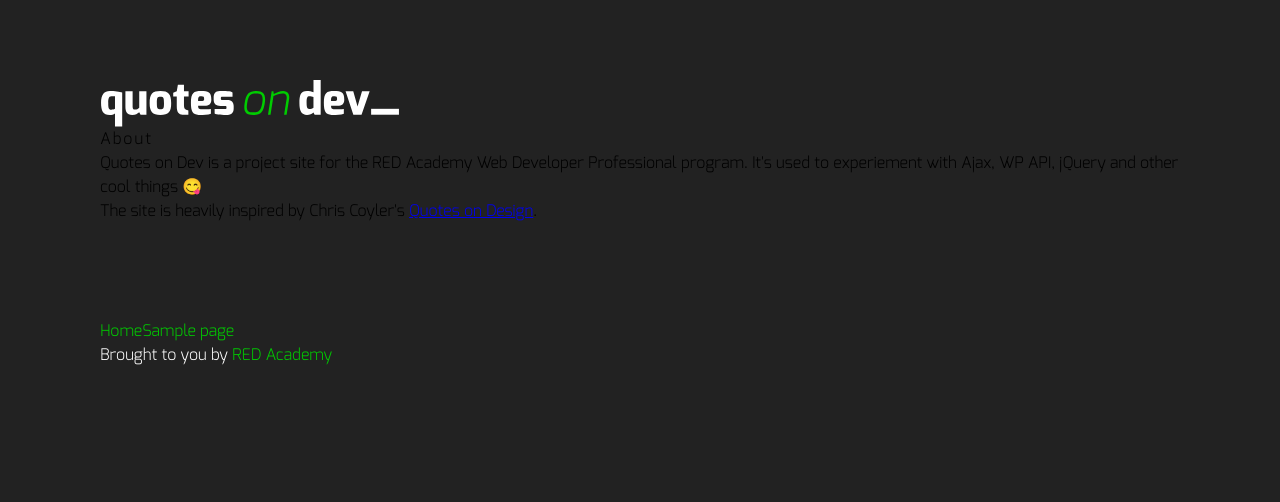
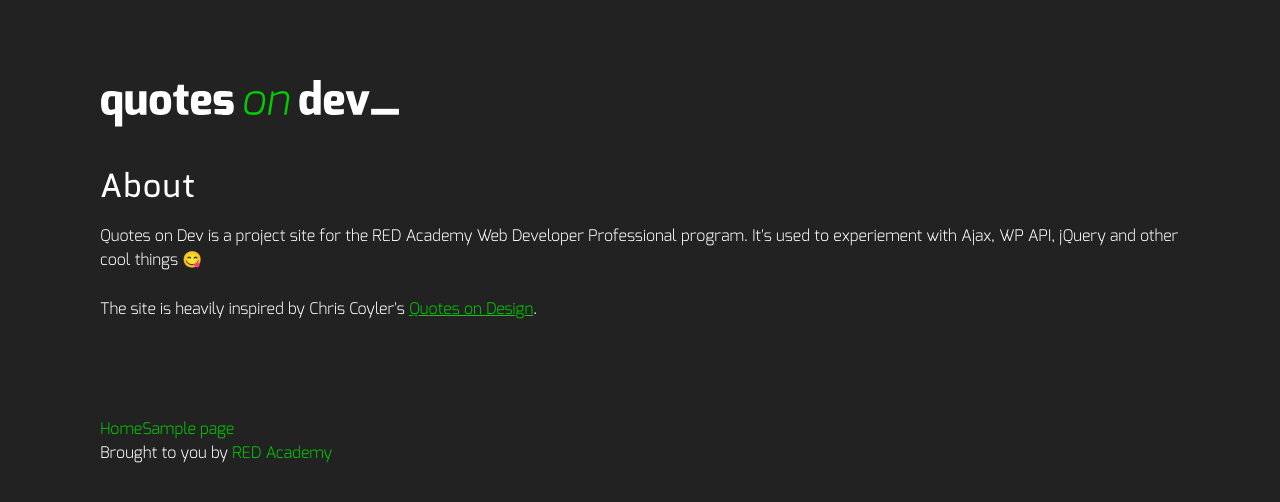
Before and after one commit to dhillock/QuotesOnDev, a WordPress theme: template themes/QuotesOnDev/page-about.php in a window 1280 px wide. Shown: the top 502 px of the page. Run offline with PHP 8.4 and a stand-in for WordPress, Linux system fonts and the light colour scheme; the site name, menu and one post (Sample post) are stand-ins, and other content is empty; some libraries are stand-ins or nearby versions.

Commit message:
style: stying the About page

```diff
--- a/themes/QuotesOnDev/front-page.php
+++ b/themes/QuotesOnDev/front-page.php
@@ -32,7 +32,6 @@
 </section>
 
 
-
 </footer>
 
 <!-- Footer -->
--- a/themes/QuotesOnDev/page-about.php
+++ b/themes/QuotesOnDev/page-about.php
@@ -1,9 +1,10 @@
 <?php get_header(); ?>
 
+<section class = 'about'>
 <h1>About</h1>
 
 <p>Quotes on Dev is a project site for the RED Academy Web Developer Professional program. It's used to experiement with Ajax, WP API, jQuery and other cool things &#128523</p>
 
 <p>The site is heavily inspired by Chris Coyler's <a href="#">Quotes on Design</a>.</p>
-
+    </section>
 <?php get_footer();?>
--- a/themes/QuotesOnDev/sass/abstracts/_variables.scss
+++ b/themes/QuotesOnDev/sass/abstracts/_variables.scss
@@ -2,9 +2,18 @@
 //
 $brand-green: #00cc00;
 $color-main-background: #222222;
+$color-text: #ffffff;
+$color-heading: #ffffff;
+$color-link: #00cc00;
 
 $base-font-size: 1rem;
 $base-font-color: #ffffff;
+$base-font-heading: Exo-Medium,
+sans-serif;
+$base-font-text: Exo-Light,
+sans-serif;
+
+
 $base-line-height: 1.5;
 $base-spacing: 1.5rem;
 
@@ -12,8 +21,10 @@ $width-desktop: 1080;
 $width-tablet: 600;
 $width-max: 1080;
 
-$font-main: Exo-Light, sans-serif;
-$font-accent: Exo-Medium, sans-serif;
+$font-main: Exo-Light,
+sans-serif;
+$font-accent: Exo-Medium,
+sans-serif;
 $font-weight: 300;
 
 $base-margin: 0 auto;
--- a/themes/QuotesOnDev/sass/base/_base.scss
+++ b/themes/QuotesOnDev/sass/base/_base.scss
@@ -1,6 +1,12 @@
 html {
   --base-spacing: $base-spacing;
 }
+
+:root {
+  // this means that 1rem = 16px. Therefore, 32px = 2rem, and so-on.
+  font-size: 16px;
+}
+
 
 body {
   margin: $base-margin;
@@ -11,20 +17,33 @@ body {
   background: $color-main-background;
   font-family: $font-main;
   line-height: $base-line-height;
+
+  h1,
+  h2,
+  h3,
+  h4,
+  h5,
+  h6 {
+    clear: both;
+    font-family: $base-font-heading;
+    color: $color-heading;
+    letter-spacing: 2px;
+
+  }
+
+  a {
+    color: $color-link;
+
+    &:hover {
+      color: hotpink;
+    }
+  }
+
 }
+
+// end of body tag
 
 // ////David, is this used?
 // .primary-menu {
 //   font-size: $base-font-size;
 // }
-
-h1,
-h2,
-h3,
-h4,
-h5,
-h6 {
-  clear: both;
-  // font-family: $font-main;
-  letter-spacing: 2px;
-}
--- a/themes/QuotesOnDev/sass/pages/_page-about.scss
+++ b/themes/QuotesOnDev/sass/pages/_page-about.scss
@@ -0,0 +1,14 @@
+.about {
+    margin-top: 3rem;
+    line-height: 1.5em;
+    font-size: 16px;
+    color: $color-text;
+
+    h1 {
+        font-size: 32px;
+    }
+
+    p {
+        margin: 25px 0;
+    }
+}
--- a/themes/QuotesOnDev/sass/pages/_page-archives.scss
+++ b/themes/QuotesOnDev/sass/pages/_page-archives.scss
@@ -1,21 +1,21 @@
 .archive-page {
   // background-color: orange;
-  width: 600px;
+  // width: 600px;
   margin-left: 2rem;
   padding-bottom: 75px;
 
   h1 {
     font-size: 2rem;
-    padding: 25px 0;
+    // padding: 25px 0;
   }
 
   h2 {
     font-size: 1.5rem;
-    margin: 25px 0;
+    line-height: 2.25rem;
+    // margin: 25px 0;
   }
 
   a {
-    color: $brand-green;
     padding-right: 10px;
   }
 }
--- a/themes/QuotesOnDev/sass/style.scss
+++ b/themes/QuotesOnDev/sass/style.scss
@@ -18,7 +18,7 @@ Text Domain: quotes_on_dev
 @import 'layout/header';
 @import 'layout/footer';
 
-@import 'pages/home';
+@import 'pages/page-front';
 @import 'pages/page-about';
 @import 'pages/page-archives';
 
--- a/themes/QuotesOnDev/style.css
+++ b/themes/QuotesOnDev/style.css
@@ -245,6 +245,9 @@ a img.aligncenter {
 html {
   --base-spacing: $base-spacing; }
 
+:root {
+  font-size: 16px; }
+
 body {
   margin: 0 auto;
   max-width: 1080px;
@@ -253,15 +256,20 @@ body {
   background: #222222;
   font-family: Exo-Light, sans-serif;
   line-height: 1.5; }
-
-h1,
-h2,
-h3,
-h4,
-h5,
-h6 {
-  clear: both;
-  letter-spacing: 2px; }
+  body h1,
+  body h2,
+  body h3,
+  body h4,
+  body h5,
+  body h6 {
+    clear: both;
+    font-family: Exo-Medium, sans-serif;
+    color: #ffffff;
+    letter-spacing: 2px; }
+  body a {
+    color: #00cc00; }
+    body a:hover {
+      color: hotpink; }
 
 @font-face {
   font-family: 'Exo-Light';
@@ -334,18 +342,25 @@ footer {
     font-size: 1rem;
     padding: 15px 30px; }
 
+.about {
+  margin-top: 3rem;
+  line-height: 1.5em;
+  font-size: 16px;
+  color: #ffffff; }
+  .about h1 {
+    font-size: 32px; }
+  .about p {
+    margin: 25px 0; }
+
 .archive-page {
-  width: 600px;
   margin-left: 2rem;
   padding-bottom: 75px; }
   .archive-page h1 {
-    font-size: 2rem;
-    padding: 25px 0; }
+    font-size: 2rem; }
   .archive-page h2 {
     font-size: 1.5rem;
-    margin: 25px 0; }
+    line-height: 2.25rem; }
   .archive-page a {
-    color: #00cc00;
     padding-right: 10px; }
 
 .selected-author-page {
```
Also changed, not shown: themes/QuotesOnDev/build/css/style.min.css, themes/QuotesOnDev/sass/pages/_page-front.scss (renamed from themes/QuotesOnDev/sass/pages/_home.scss), 1 other file.
